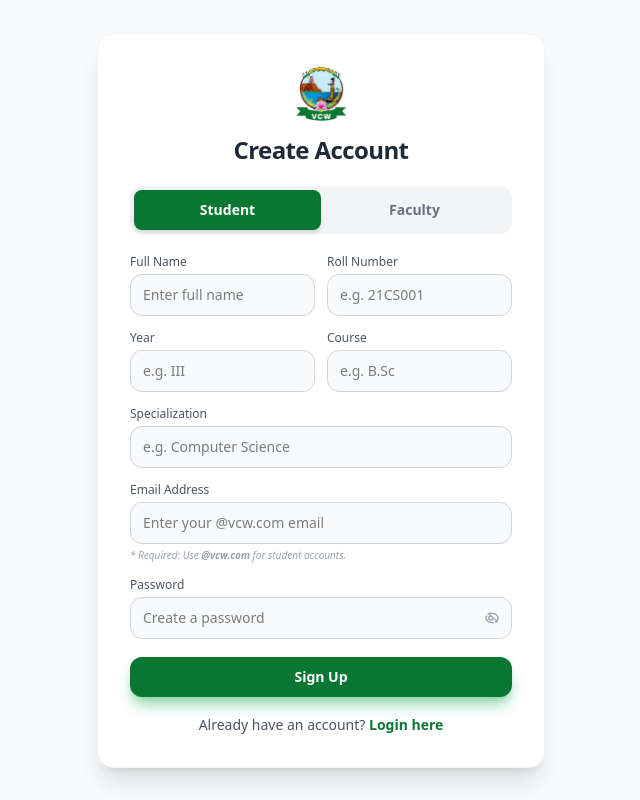
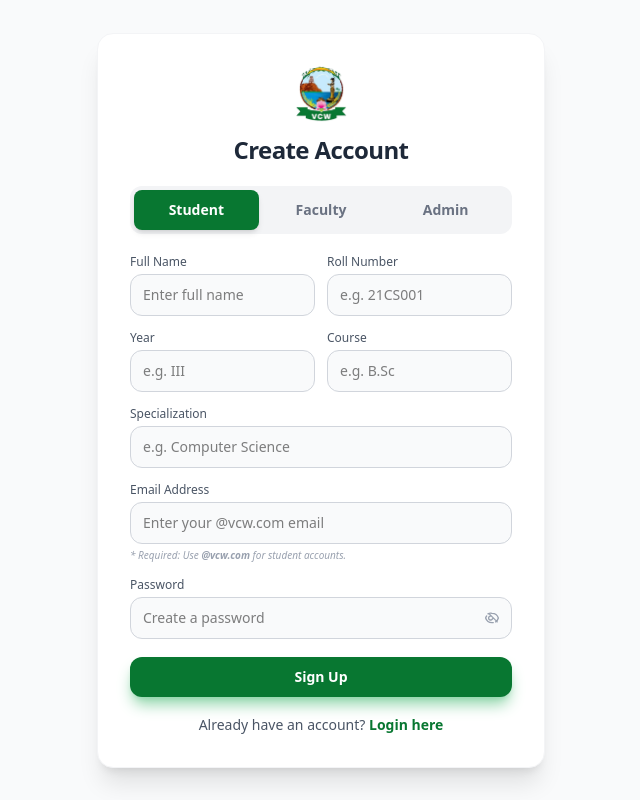
Before and after one commit to vaishnavikrishnamoorthi/Academic_Resource_Sharing_System_Final, a React app in the folder frontend/: page /signup in a window 1280 px wide. Shown: the whole page, without its empty margins (319-959 px from the left). Built offline with nearby package versions, Linux system fonts and the light colour scheme; the HTML template or start-up script is replaced by a standard one.

Commit message:
changes in signup

```diff
--- a/frontend/src/pages/SignupPage.jsx
+++ b/frontend/src/pages/SignupPage.jsx
@@ -95,13 +95,25 @@ function SignupPage() {
           >
             Faculty
           </button>
+          {/* --- ADMIN TAB START --- */}
+          <button
+            type="button"
+            onClick={() => handleTabSwitch("admin")}
+            className={`flex-1 py-2.5 rounded-lg text-sm font-semibold transition-all duration-200 ${activeTab === "admin"
+              ? "bg-blue-600 text-white shadow-md"
+              : "text-gray-500 hover:text-gray-800"
+              }`}
+          >
+            Admin
+          </button>
+          {/* --- ADMIN TAB END --- */}
         </div>
 
         {/* Form */}
         <form onSubmit={handleSignup} className="space-y-3.5">
 
           {/* Row 1: Name + Roll Number */}
-          <div className="grid grid-cols-2 gap-3">
+          <div className={activeTab === "admin" ? "block" : "grid grid-cols-2 gap-3"}>
             <div>
               <label className="block text-xs font-medium text-gray-600 mb-1">Full Name</label>
               <input
@@ -114,6 +126,7 @@ function SignupPage() {
                 required
               />
             </div>
+            {activeTab !== "admin" && (
               <div>
                 <label className="block text-xs font-medium text-gray-600 mb-1">
                   {activeTab === "student" ? "Roll Number" : "Faculty ID"}
@@ -132,6 +145,7 @@ function SignupPage() {
                   required
                 />
               </div>
+            )}
           </div>
 
           {/* Student-only: Year + Course */}
@@ -165,6 +179,7 @@ function SignupPage() {
           )}
 
           {/* Specialization */}
+          {activeTab !== "admin" && (
             <div>
               <label className="block text-xs font-medium text-gray-600 mb-1">Specialization</label>
               <input
@@ -177,6 +192,7 @@ function SignupPage() {
                 required
               />
             </div>
+          )}
 
           {/* Email */}
           <div>
@@ -184,16 +200,16 @@ function SignupPage() {
             <input
               type="email"
               name="email"
-              placeholder={`Enter your ${activeTab === 'student' ? '@vcw.com' : '@vcw.edu'} email`}
+              placeholder={`Enter your ${activeTab === 'student' ? '@vcw.com' : activeTab === 'faculty' ? '@vcw.edu' : '@admin.vcw.edu'} email`}
               className={inputClass}
               value={formData.email}
               onChange={handleChange}
-              pattern={activeTab === "student" ? ".*@vcw\\.com$" : ".*@vcw\\.edu$"}
-              title={`Please use your ${activeTab === "student" ? "@vcw.com" : "@vcw.edu"} email address`}
+              pattern={activeTab === "student" ? ".*@vcw\\.com$" : activeTab === "faculty" ? ".*@vcw\\.edu$" : ".*@admin\\.vcw\\.edu$"}
+              title={`Please use your ${activeTab === "student" ? "@vcw.com" : activeTab === "faculty" ? "@vcw.edu" : "@admin.vcw.edu"} email address`}
               required
             />
             <p className="mt-1 text-[10px] text-gray-400 italic">
-              * Required: Use <strong>{activeTab === "student" ? "@vcw.com" : "@vcw.edu"}</strong> for {activeTab} accounts.
+              * Required: Use <strong>{activeTab === "student" ? "@vcw.com" : activeTab === "faculty" ? "@vcw.edu" : "@admin.vcw.edu"}</strong> for {activeTab} accounts.
             </p>
           </div>
 
```
Lines whose indentation alone changed are shown as unchanged.
